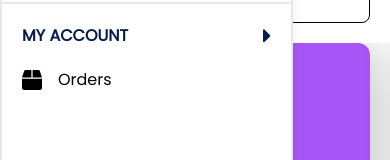
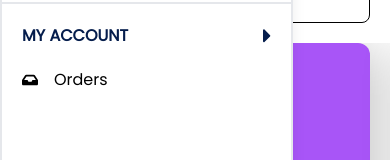
Before and after one commit to mishael1-d/bonnie-flair, a React (Create React App) app: page / in a window 390 px wide. Both pictures are taken after a click on the element 45 px from the left and 40 px from the top of the page. Shown: the part 127-287 px from the top of the page. Built offline with nearby package versions, Linux system fonts and the light colour scheme.

Commit message:
added icon

```diff
--- a/src/components/Navbar/Mobilenavbar.js
+++ b/src/components/Navbar/Mobilenavbar.js
@@ -1,6 +1,7 @@
 import React from "react";
 import { Link } from "react-router-dom";
-import {AiOutlineClose} from 'react-icons/ai'
+import { AiOutlineClose } from "react-icons/ai";
+import { FaInbox } from "react-icons/fa";
 
 function Modal({ handleClick }) {
   return (
@@ -8,8 +9,7 @@ function Modal({ handleClick }) {
       <div className="h-screen grid md:hidden fixed top-0 left-0 z-50 w-3/4 bg-white shadow-lg text-base border-2">
         <div className="flex items-center justify-start px-5 border-b-2 ">
           <span className="cursor-pointer" onClick={handleClick}>
-
-          <AiOutlineClose/>
+            <AiOutlineClose />
           </span>
           <Link to="/">
             <div className="ml-6 font-['Montserrat']">
@@ -20,6 +20,7 @@ function Modal({ handleClick }) {
         </div>
 
         <div className="p-5 border-b-2">
+          <Link to="/login">
             <div className="flex justify-between items-center">
               <p className="uppercase font-bold text-[#051D4C]">my account</p>
               <svg
@@ -34,18 +35,11 @@ function Modal({ handleClick }) {
                 />
               </svg>
             </div>
+          </Link>
           <div className="flex justify-start items-center pt-5 font-normal">
-            <svg
-              className="w-5 mr-4"
-              viewBox="0 0 25 25"
-              fill="none"
-              xmlns="http://www.w3.org/2000/svg"
-            >
-              <path
-                d="M24.8779 9.01367L22.4072 1.60156C22.0898 0.644531 21.1963 0 20.1855 0H13.2812V9.375H24.9365C24.917 9.25293 24.917 9.13086 24.8779 9.01367ZM11.7188 0H4.81445C3.80371 0 2.91016 0.644531 2.59277 1.60156L0.12207 9.01367C0.0830078 9.13086 0.0830078 9.25293 0.0634766 9.375H11.7188V0ZM0 10.9375V22.6562C0 23.9502 1.0498 25 2.34375 25H22.6562C23.9502 25 25 23.9502 25 22.6562V10.9375H0Z"
-                fill="black"
-              />
-            </svg>
+            <span className="w-4 mr-4">
+              <FaInbox />
+            </span>
             <p className="font-['Poppins']">Orders</p>
           </div>
         </div>
@@ -53,7 +47,9 @@ function Modal({ handleClick }) {
         <div className="p-5 border-b-2">
           <div className="flex justify-between items-center">
             <p className="uppercase font-bold text-[#051D4C]">Our Categories</p>
+            <Link to="/shop">
               <p className="font-semibold">See all</p>
+            </Link>
           </div>
           <div className="pt-5 font-normal font-['Poppins']">
             <p>Male</p>
```
Lines whose indentation alone changed are shown as unchanged.
